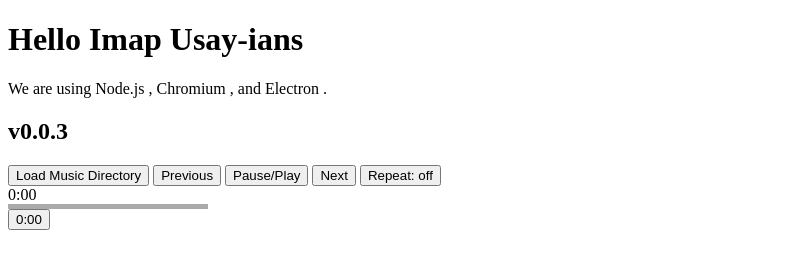
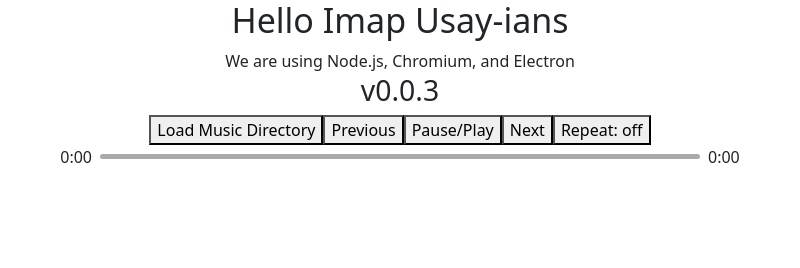
Before and after one commit to tommyharlow/CS-361-SE, an Electron app: page index.html in a window 800 px wide. Drawn offline with nearby package versions, Linux system fonts and the light colour scheme.

Commit message:
Integrated bootstrap progress bar

```diff
--- a/index.html
+++ b/index.html
@@ -9,22 +9,24 @@
 
         -->
 
-        <meta http-equiv="Content-Security-Policy" content="default-src 'self'; script-src 'self'">
+        <meta http-equiv="Content-Security-Policy" content="script-src 'self' 'unsafe-inline';" />
+        <link href="https://cdn.jsdelivr.net/npm/bootstrap@5.0.2/dist/css/bootstrap.min.css" rel="stylesheet" integrity="sha384-EVSTQN3/azprG1Anm3QDgpJLIm9Nao0Yz1ztcQTwFspd3yD65VohhpuuCOmLASjC" crossorigin="anonymous">
+        <link rel="stylesheet" type="text/css" href="styles.css">
 
-        <link rel="stylesheet" type="text/css" href="styles.css">
 
         <title>Imap Player</title>
 
     </head>
     <body>
 
-        <h1>Hello Imap Usay-ians</h1>
-        We are using Node.js <span id="node-version"></span>,
-        Chromium <span id="chrome-version"></span>,
-        and Electron <span id="electron-version"></span>.
+        <h1 class="d-flex justify-content-center">Hello Imap Usay-ians</h1>
+        <div class="d-flex justify-content-center">
+            We are using Node.js <span id="node-version"></span>, Chromium <span id="chrome-version"></span>, and Electron <span id="electron-version"></span>
 
-        <div>
-            <h2>v0.0.3</h2>
+        </div>
+        <h2 class="d-flex justify-content-center">v0.0.3</h2>
+
+        <div class="d-flex flex-row justify-content-center">
             <button id="load-music-dir">Load Music Directory</button>
             <button id="prev">Previous</button>
             <button id="pause-play">Pause/Play</button>
@@ -32,12 +34,16 @@
             <button id="repeat">Repeat: off</button>
             <!--Implement shuffling-->
 
-            <div id="time-elapsed">0:00</div>
-            <div id="progress-bar-container">
-                <div id="progress-bar"></div>
+
+            <audio id="audio-player"></audio>
+        </div>
+
+        <div class="d-flex flex-row justify-content-center align-items-center w-100">
+            <div id="time-elapsed" class="pe-2">0:00</div>
+            <div id="progress-bar-container" class="progress w-75" role="progressbar" aria-valuenow="100" aria-valuemin="0" aria-valuemax="100" style="height: 5px;">
+                <div id="progress-bar" class="progress-bar"></div>
             </div>
-            <button id="time-toggle">0:00</button>
-            <audio id="audio-player"></audio>
+            <div id="time-toggle" class="ps-2">0:00</div>
         </div>
     </body>
 </html>
--- a/package.json
+++ b/package.json
@@ -25,5 +25,8 @@
     "devDependencies": {
         "electron": "^24.2.0",
         "electron-packager": "^17.1.1"
+    },
+    "dependencies": {
+        "bootstrap-icons": "^1.10.5"
     }
 }
```
Also changed, not shown: main.js (+18 -4 lines), 1 other file.
